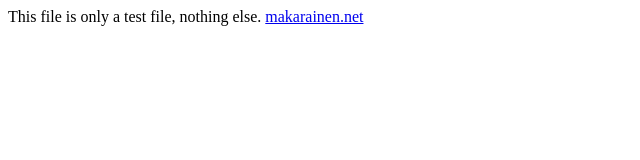
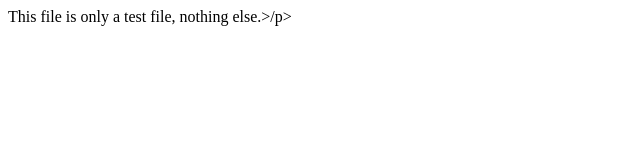
Before and after one commit to sulochanamadachane/sample2.github.io, a plain HTML site: page index.html in a window 1280 px wide. Shown: the whole page, without its empty margins (0-640 px from the left). Drawn offline with Linux system fonts and the light colour scheme.

Commit message:
Update index.html

```diff
--- a/index.html
+++ b/index.html
@@ -1,5 +1,5 @@
 <html>
-This file is only a test file, nothing else.
+<p>This file is only a test file, nothing else.>/p>
 
-<a href="http://www.makarainen.net">makarainen.net</a>
+
 </html>
```
